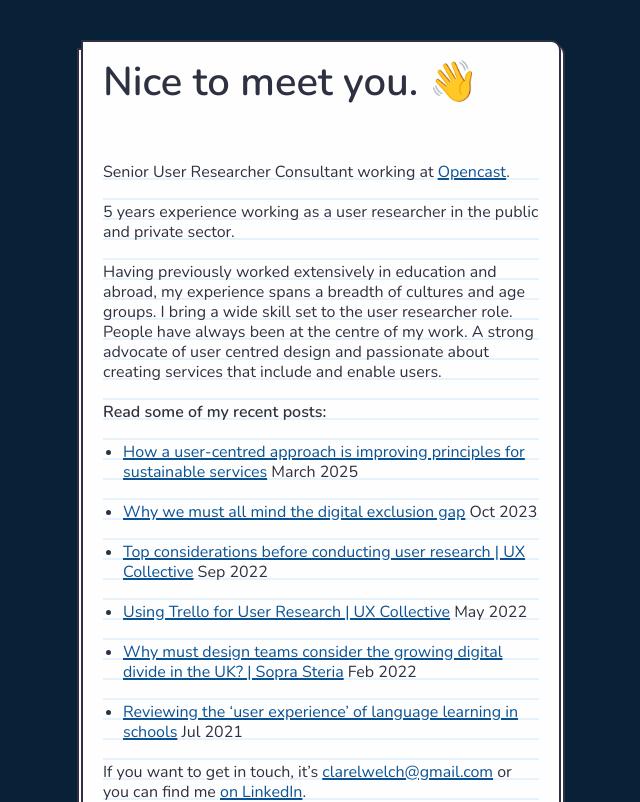
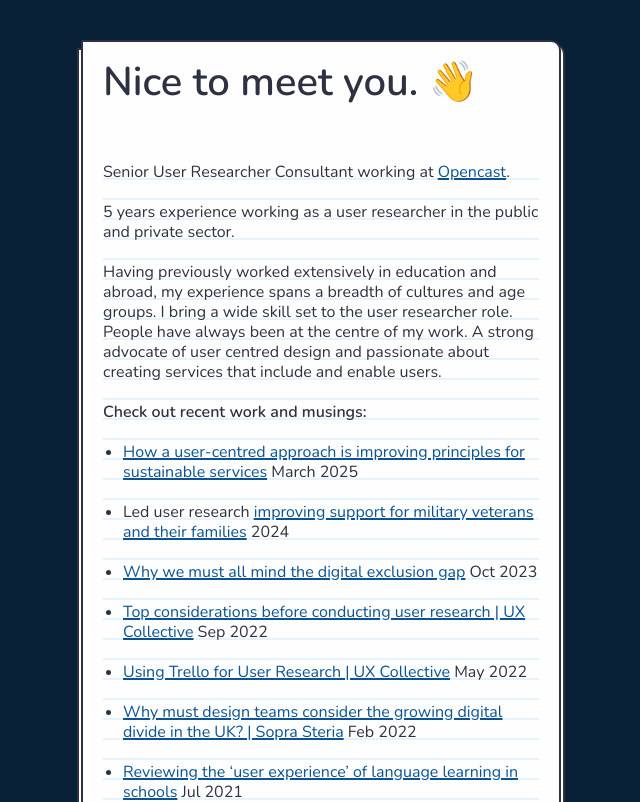
Before and after one commit to mxdvl/clare, a SvelteKit app: page / in a window 1280 px wide. Shown: the top 802 px of the page, without its empty margins (319-959 px from the left). Built offline with nearby package versions, Linux system fonts and the light colour scheme.

Commit message:
feat: link to OVA

```diff
--- a/src/routes/(page)/+page.svelte
+++ b/src/routes/(page)/+page.svelte
@@ -23,7 +23,7 @@
   that include and enable users.
 </p>
 
-<h2>Read some of my recent posts:</h2>
+<h2>Check out recent work and musings:</h2>
 
 <ul>
   <li>
@@ -32,6 +32,12 @@
       >How a user-centred approach is improving principles for sustainable
       services
     </a> March 2025
+  </li>
+  <li>
+    Led user research <a
+      href="https://opencastsoftware.com/clients/improving-support-for-military-veterans-and-their-families/"
+      >improving support for military veterans and their families
+    </a> 2024
   </li>
   <li>
     <a
```
